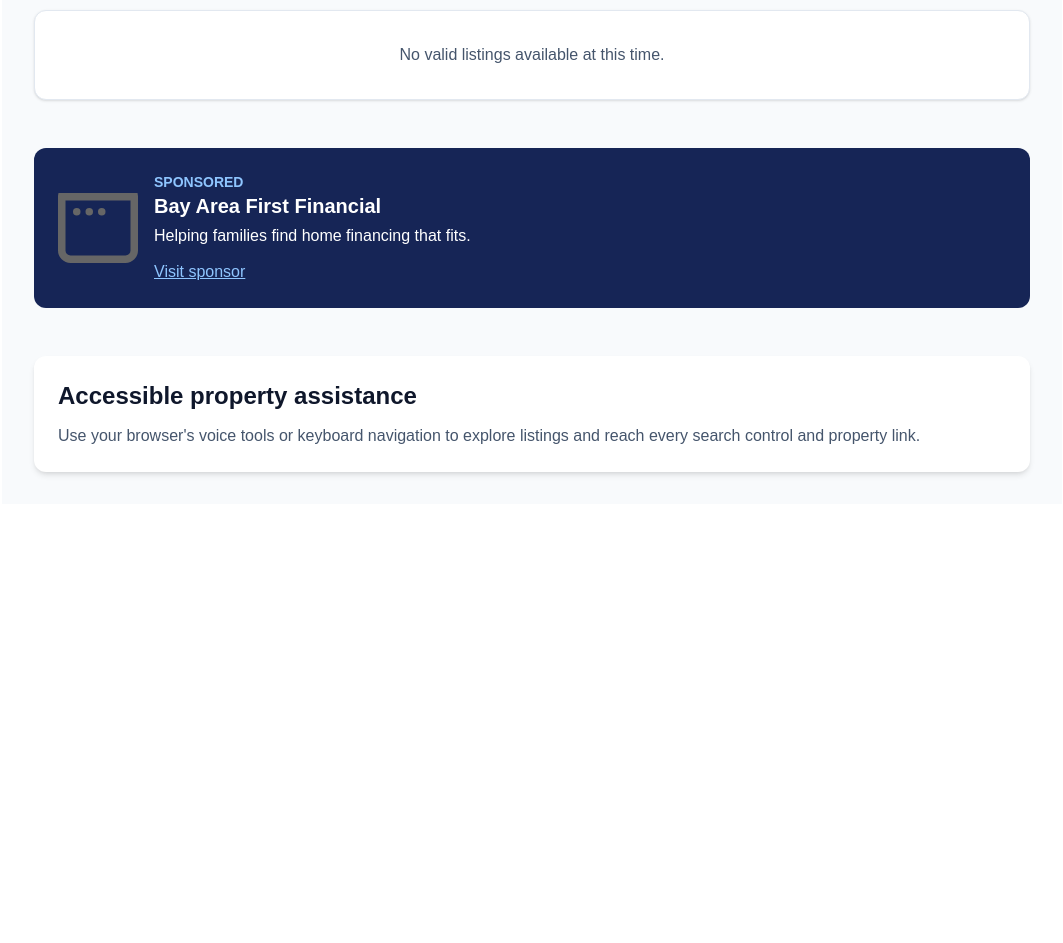
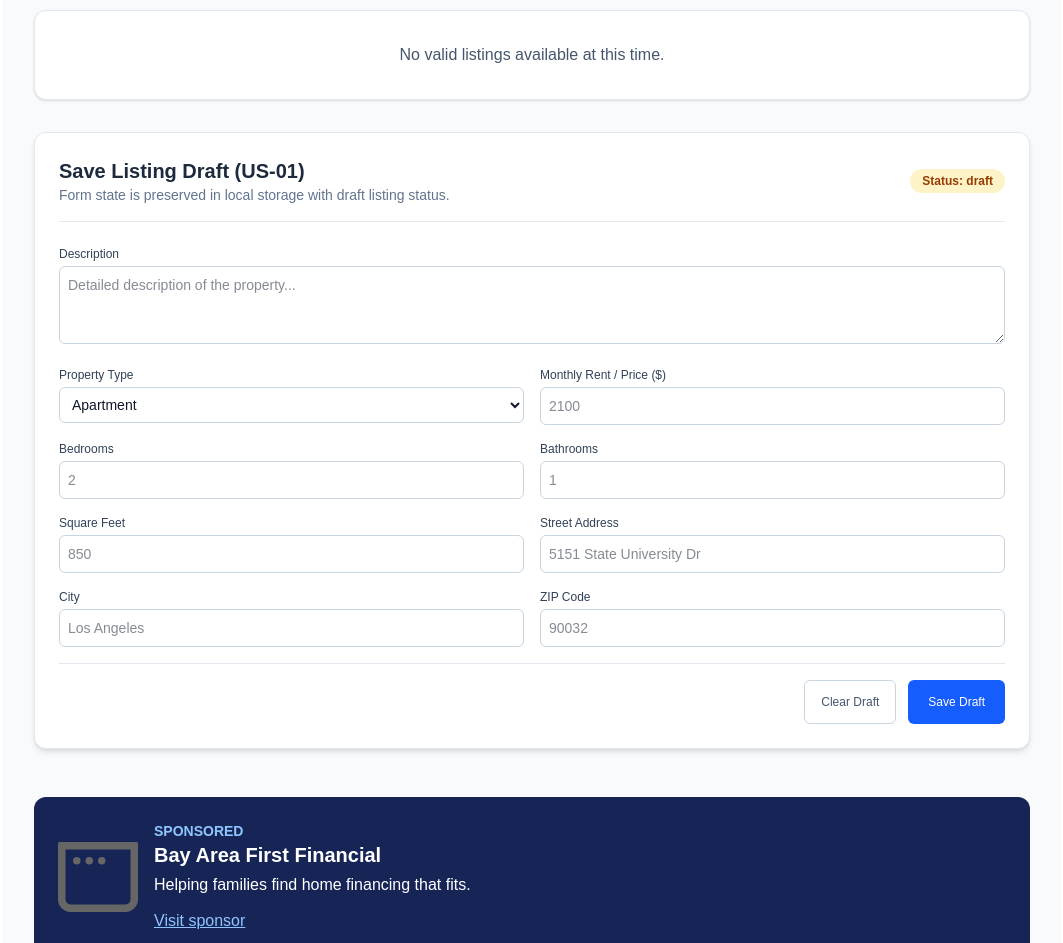
Before and after one commit to Mathlove15/neighborhood-listing-platform, a Next.js app: page / in a window 1280 px wide. Shown: the part 380-1323 px from the top of the page, without its empty margins (108-1171 px from the left). Before the commit the page ends 884 px from the top, so only its background shows below. Built offline with nearby package versions, Linux system fonts and the light colour scheme.

Commit message:
feat(us-01): implement ListingDraftForm with local storage persistence

```diff
--- a/src/app/page.tsx
+++ b/src/app/page.tsx
@@ -4,7 +4,7 @@
 import type { Property, Sponsor } from "@/types";
 import { PropertySchema } from "@/types/property";
 import rawPropertiesData from "../../data/generated/properties.json";
-
+import ListingDraftForm from "@/components/ListingDraftForm";
 const sponsor: Sponsor = {
   id: "spon-01",
   name: "Bay Area First Financial",
@@ -86,7 +86,7 @@
           </div>
         )}
       </section>
-
+<ListingDraftForm />
       <section className="mt-12" id="sponsor">
         <SponsorBanner sponsor={sponsor} />
       </section>
--- /dev/null
+++ b/src/components/ListingDraftForm.tsx
@@ -0,0 +1,235 @@
+"use client";
+
+import React, { useState, useEffect } from "react";
+
+interface DraftFormData {
+  property_id: string;
+  description: string;
+  property_type: "house" | "condominium" | "townhouse" | "apartment";
+  listing_status: "draft" | "available" | "pending" | "sold";
+  price: number | "";
+  bedrooms: number | "";
+  bathrooms: number | "";
+  square_feet: number | "";
+  street: string;
+  city: string;
+  state: string;
+  zip_code: string;
+}
+
+const STORAGE_KEY = "neighborhood_listing_draft_v1";
+
+const initialDraft: DraftFormData = {
+  property_id: "",
+  description: "",
+  property_type: "apartment",
+  listing_status: "draft",
+  price: "",
+  bedrooms: "",
+  bathrooms: "",
+  square_feet: "",
+  street: "",
+  city: "",
+  state: "CA",
+  zip_code: "",
+};
+
+export default function ListingDraftForm() {
+  const [formData, setFormData] = useState<DraftFormData>(initialDraft);
+  const [saveMessage, setSaveMessage] = useState<string>("");
+
+  useEffect(() => {
+    try {
+      const saved = localStorage.getItem(STORAGE_KEY);
+      if (saved) {
+        setFormData(JSON.parse(saved));
+        setSaveMessage("Restored previous draft from local storage.");
+      }
+    } catch {
+      // Ignore parse errors on mount
+    }
+  }, []);
+
+  const handleChange = (
+    e: React.ChangeEvent<HTMLInputElement | HTMLSelectElement | HTMLTextAreaElement>
+  ) => {
+    const { name, value } = e.target;
+    setFormData((prev) => ({
+      ...prev,
+      [name]: value,
+    }));
+  };
+
+  const handleSaveDraft = (e: React.FormEvent) => {
+    e.preventDefault();
+    try {
+      const payload: DraftFormData = {
+        ...formData,
+        listing_status: "draft",
+        property_id: formData.property_id || `PROP-${Math.floor(100 + Math.random() * 900)}`,
+      };
+      localStorage.setItem(STORAGE_KEY, JSON.stringify(payload));
+      setFormData(payload);
+      setSaveMessage("Draft saved successfully to browser storage!");
+    } catch {
+      setSaveMessage("Failed to save draft to storage.");
+    }
+  };
+
+  const handleClearDraft = () => {
+    localStorage.removeItem(STORAGE_KEY);
+    setFormData(initialDraft);
+    setSaveMessage("Draft cleared.");
+  };
+
+  return (
+    <section className="mt-8 rounded-xl bg-white p-6 shadow-md border border-slate-200">
+      <div className="flex items-center justify-between pb-4 border-b border-slate-200">
+        <div>
+          <h2 className="text-xl font-bold text-slate-800">Save Listing Draft (US-01)</h2>
+          <p className="text-sm text-slate-500">
+            Form state is preserved in local storage with draft listing status.
+          </p>
+        </div>
+        <span className="inline-flex items-center rounded-full bg-amber-100 px-3 py-1 text-xs font-semibold text-amber-800">
+          Status: {formData.listing_status}
+        </span>
+      </div>
+
+      {saveMessage && (
+        <div className="mt-4 rounded-md bg-blue-50 p-3 text-xs text-blue-700">
+          {saveMessage}
+        </div>
+      )}
+
+      <form onSubmit={handleSaveDraft} className="mt-6 grid grid-cols-1 gap-4 sm:grid-cols-2">
+        <div className="sm:col-span-2">
+          <label className="block text-xs font-medium text-slate-700">Description</label>
+          <textarea
+            name="description"
+            rows={3}
+            value={formData.description}
+            onChange={handleChange}
+            placeholder="Detailed description of the property..."
+            className="mt-1 w-full rounded-md border border-slate-300 p-2 text-sm focus:border-blue-500 focus:outline-none"
+          />
+        </div>
+
+        <div>
+          <label className="block text-xs font-medium text-slate-700">Property Type</label>
+          <select
+            name="property_type"
+            value={formData.property_type}
+            onChange={handleChange}
+            className="mt-1 w-full rounded-md border border-slate-300 p-2 text-sm focus:border-blue-500 focus:outline-none"
+          >
+            <option value="apartment">Apartment</option>
+            <option value="house">House</option>
+            <option value="condominium">Condominium</option>
+            <option value="townhouse">Townhouse</option>
+          </select>
+        </div>
+
+        <div>
+          <label className="block text-xs font-medium text-slate-700">Monthly Rent / Price ($)</label>
+          <input
+            type="number"
+            name="price"
+            value={formData.price}
+            onChange={handleChange}
+            placeholder="2100"
+            className="mt-1 w-full rounded-md border border-slate-300 p-2 text-sm focus:border-blue-500 focus:outline-none"
+          />
+        </div>
+
+        <div>
+          <label className="block text-xs font-medium text-slate-700">Bedrooms</label>
+          <input
+            type="number"
+            name="bedrooms"
+            value={formData.bedrooms}
+            onChange={handleChange}
+            placeholder="2"
+            className="mt-1 w-full rounded-md border border-slate-300 p-2 text-sm focus:border-blue-500 focus:outline-none"
+          />
+        </div>
+
+        <div>
+          <label className="block text-xs font-medium text-slate-700">Bathrooms</label>
+          <input
+            type="number"
+            name="bathrooms"
+            value={formData.bathrooms}
+            onChange={handleChange}
+            placeholder="1"
+            className="mt-1 w-full rounded-md border border-slate-300 p-2 text-sm focus:border-blue-500 focus:outline-none"
+          />
+        </div>
+
+        <div>
+          <label className="block text-xs font-medium text-slate-700">Square Feet</label>
+          <input
+            type="number"
+            name="square_feet"
+            value={formData.square_feet}
+            onChange={handleChange}
+            placeholder="850"
+            className="mt-1 w-full rounded-md border border-slate-300 p-2 text-sm focus:border-blue-500 focus:outline-none"
+          />
+        </div>
+
+        <div>
+          <label className="block text-xs font-medium text-slate-700">Street Address</label>
+          <input
+            type="text"
+            name="street"
+            value={formData.street}
+            onChange={handleChange}
+            placeholder="5151 State University Dr"
+            className="mt-1 w-full rounded-md border border-slate-300 p-2 text-sm focus:border-blue-500 focus:outline-none"
+          />
+        </div>
+
+        <div>
+          <label className="block text-xs font-medium text-slate-700">City</label>
+          <input
+            type="text"
+            name="city"
+            value={formData.city}
+            onChange={handleChange}
+            placeholder="Los Angeles"
+            className="mt-1 w-full rounded-md border border-slate-300 p-2 text-sm focus:border-blue-500 focus:outline-none"
+          />
+        </div>
+
+        <div>
+          <label className="block text-xs font-medium text-slate-700">ZIP Code</label>
+          <input
+            type="text"
+            name="zip_code"
+            value={formData.zip_code}
+            onChange={handleChange}
+            placeholder="90032"
+            className="mt-1 w-full rounded-md border border-slate-300 p-2 text-sm focus:border-blue-500 focus:outline-none"
+          />
+        </div>
+
+        <div className="sm:col-span-2 flex items-center justify-end gap-3 pt-4 border-t border-slate-200">
+          <button
+            type="button"
+            onClick={handleClearDraft}
+            className="rounded-md border border-slate-300 px-4 py-2 text-xs font-medium text-slate-600 hover:bg-slate-50 min-h-[44px]"
+          >
+            Clear Draft
+          </button>
+          <button
+            type="submit"
+            className="rounded-md bg-blue-600 px-5 py-2 text-xs font-medium text-white hover:bg-blue-700 min-h-[44px]"
+          >
+            Save Draft
+          </button>
+        </div>
+      </form>
+    </section>
+  );
+}
```
